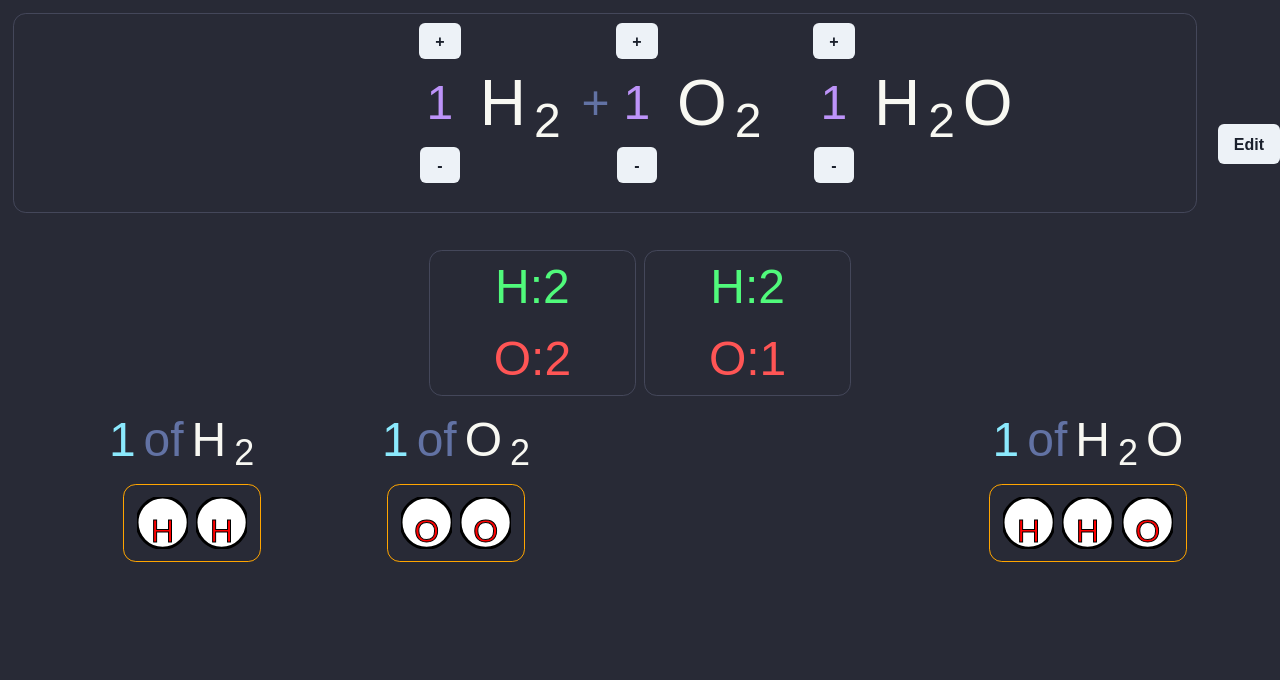
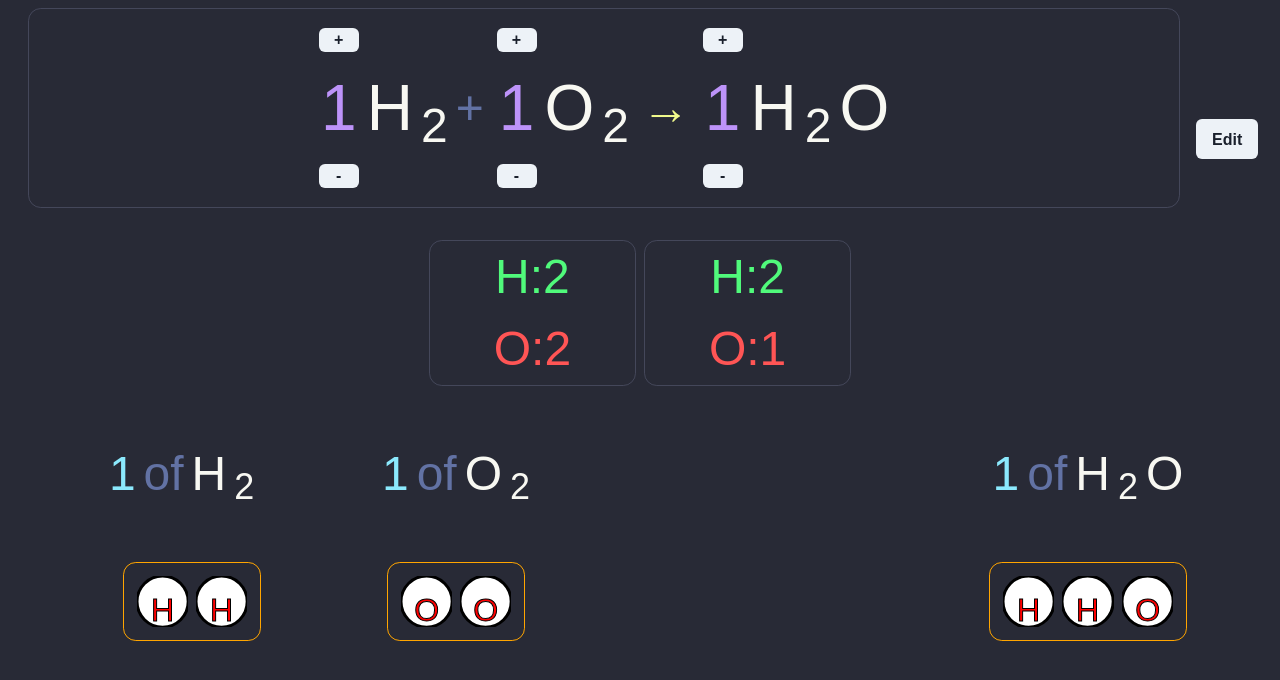
Before and after one commit to jdvober/chemical-equation-balancer, a React (Vite) app: page / in a window 1280 px wide. Shown: the top 680 px of the page. Built offline with nearby package versions, Linux system fonts and the light colour scheme.

Commit message:
Fixed alignment

```diff
--- a/src/components/Formula/ChemicalCompound/ChemicalCompound.tsx
+++ b/src/components/Formula/ChemicalCompound/ChemicalCompound.tsx
@@ -23,13 +23,14 @@ export const ChemicalCompound: React.FC<ChemicalCompoundProps> = ({
 	const formula = useMainStore((state) => state.formula)
 
 	return (
-		<VStack>
+		<VStack h="20vh">
 			<HStack
 				className="compound"
 				p="0px"
-				// mt={isInEditFormula === true ? "auto" : "5vh"}
-				// mb={isInEditFormula === true ? "33%" : "auto"}
+				mt={"auto"}
+				mb={"auto"}
 				key={uuid()}
+				alignSelf="center"
 			>
 				{compound.elements.map((element) => (
 					<HStack key={uuid()}>
@@ -45,12 +46,14 @@ export const ChemicalCompound: React.FC<ChemicalCompoundProps> = ({
 				))}
 				{formulaSection === "REACTANTS" ? (
 					index < formula.reactants.length - 1 ? (
-						<Text color="dracula.dracComment" ml="1vw">
+						<Text color="dracula.dracComment" mr="1vw">
 							{includeSymbols ? "+" : ""}
 						</Text>
 					) : null
 				) : index < formula.products.length - 1 ? (
-					<Text>+</Text>
+					<Text color="dracula.dracComment" mr="1vw">
+						+
+					</Text>
 				) : null}
 			</HStack>
 		</VStack>
--- a/src/components/Formula/Coefficient/Coefficient.tsx
+++ b/src/components/Formula/Coefficient/Coefficient.tsx
@@ -15,10 +15,7 @@ export const Coefficient: React.FC<CoefficientProps> = ({
 }) => {
 	const formula = useMainStore((state) => state.formula)
 	const updateCoefficient = useMainStore((state) => state.setCoefficient)
-	const formulaHeightVH = useMainStore((state) => state.formulaHeightVH)
 	const updateCountList = useMainStore((state) => state.setCountList)
-
-	const cWidth = "5vw"
 
 	const increment = () => {
 		updateCoefficient(
@@ -61,26 +58,29 @@ export const Coefficient: React.FC<CoefficientProps> = ({
 		updateCountList(newCountList, formulaSection)
 	}
 	return (
-		<VStack
-			justify="start"
-			align="center"
-			h={`${formulaHeightVH}vh`}
-			w={cWidth}
-		>
+		<VStack justify="start" w={"100%"}>
 			<Button
+				w="1vw"
+				h="3vh"
 				onClick={() => {
 					increment()
 				}}
 			>
 				+
 			</Button>
-			<Text color="dracula.dracPurple">
+			<Text
+				color="dracula.dracPurple"
+				fontSize={"8vh"}
+				alignSelf="center"
+			>
 				{formulaSection == "REACTANTS"
 					? formula.reactants[index].coefficient
 					: formula.products[index].coefficient}
 			</Text>
 
 			<Button
+				w="1vw"
+				h="3vh"
 				onClick={() => {
 					decrement()
 				}}
--- a/src/components/Formula/Formula.tsx
+++ b/src/components/Formula/Formula.tsx
@@ -1,7 +1,7 @@
 import React from "react"
 import { v4 as uuid } from "uuid"
 
-import { Box, GridItem, HStack, SimpleGrid, Spacer } from "@chakra-ui/react"
+import { Box, Flex, HStack, Spacer, Text } from "@chakra-ui/react"
 
 import { useMainStore } from "../../stores/MainStore.ts"
 import { ChemicalCompound } from "./ChemicalCompound/ChemicalCompound.tsx"
@@ -17,21 +17,24 @@ export const Formula: React.FC<FormulaProps> = () => {
 	const formulaHeightVH = useMainStore((state) => state.formulaHeightVH)
 
 	return (
-		<SimpleGrid
-			columns={2 * (formula.reactants.length + formula.products.length)}
-			m="1vw"
+		<Flex
+			w="90vw"
 			border={`1px solid #44475a`}
 			borderRadius={"1vw"}
 			h={"25vh"}
-			alignSelf={"center"}
+			overflowX={"scroll"}
+			m="1vh"
 			alignItems="center"
-			overflowX="scroll"
-			// border={showBorders === true ? "1px solid green" : ""}
 		>
 			<Spacer />
 			<Spacer />
 			{formula.reactants.map((reactant, reactantIndex) => (
-				<GridItem w="100%" h={`${formulaHeightVH}vh`} key={uuid()}>
+				<Box
+					w="auto"
+					h={`${formulaHeightVH}vh`}
+					key={uuid()}
+					alignSelf="center"
+				>
 					<HStack alignItems={"center"}>
 						<Box
 							className={`coefficient-reactants-${reactantIndex}-container`}
@@ -43,8 +46,9 @@ export const Formula: React.FC<FormulaProps> = () => {
 							/>
 						</Box>
 						<Box
-
-						// h={`${formulaHeightVH} vh`}>
+							alignItems="center"
+							alignSelf="center"
+							// h={`${formulaHeightVH} vh`}>
 						>
 							<ChemicalCompound
 								compound={reactant}
@@ -55,10 +59,19 @@ export const Formula: React.FC<FormulaProps> = () => {
 							/>
 						</Box>
 					</HStack>
-				</GridItem>
+				</Box>
 			))}
+			<Text
+				color="dracula.dracYellow"
+				ml="1vw"
+				mr="1vw"
+				alignSelf="center"
+			>
+				→
+			</Text>
+
 			{formula.products.map((product, productIndex) => (
-				<GridItem w="100%" h={`${formulaHeightVH}vh`} key={uuid()}>
+				<Box w="auto" h={`${formulaHeightVH}vh`} key={uuid()}>
 					<HStack>
 						<Box
 							className={`coefficient-products-${productIndex}-container`}
@@ -82,11 +95,10 @@ export const Formula: React.FC<FormulaProps> = () => {
 							/>
 						</Box>
 					</HStack>
-				</GridItem>
+				</Box>
 			))}
 			<Spacer />
 			<Spacer />
-			{/* </Grid> */}
-		</SimpleGrid>
+		</Flex>
 	)
 }
--- a/src/components/FormulaEditor/FormulaEditorChemicalSection.tsx
+++ b/src/components/FormulaEditor/FormulaEditorChemicalSection.tsx
@@ -48,6 +48,8 @@ export const FormulaEditorChemicalSection: React.FC<
 			...newReactants,
 			{
 				coefficient: 1,
+				// Needs to be switched for some reason?
+
 				formulaSection: "REACTANTS",
 				elements: elements,
 			},
@@ -70,6 +72,7 @@ export const FormulaEditorChemicalSection: React.FC<
 			...newProducts,
 			{
 				coefficient: 1,
+				// Needs to be switched for some reason?
 				formulaSection: "PRODUCTS",
 				elements: elements,
 			},
@@ -149,12 +152,13 @@ export const FormulaEditorChemicalSection: React.FC<
 								items={[]}
 							/>
 						) : null}
-						<VStack>
+						<VStack h="100%" alignSelf="center">
 							<Button
 								mt="1vh"
 								mb="1vh"
 								ml="2vw"
 								fontSize={"2rem"}
+								alignSelf={"center"}
 								onClick={() => {
 									setFormulaEditorChemicalSectionItems([])
 								}}
--- a/src/components/FormulaEditor/FormulaEditorFormula.tsx
+++ b/src/components/FormulaEditor/FormulaEditorFormula.tsx
@@ -33,7 +33,7 @@ export const FormulaEditorFormula: React.FC<FormulaEditorFormulaProps> = () => {
 					</HStack>
 				</GridItem>
 			))}
-			<Text color="dracula.dracComment" ml="1vw">
+			<Text color="dracula.dracComment" mr="1vw">
 				→
 			</Text>
 
```
